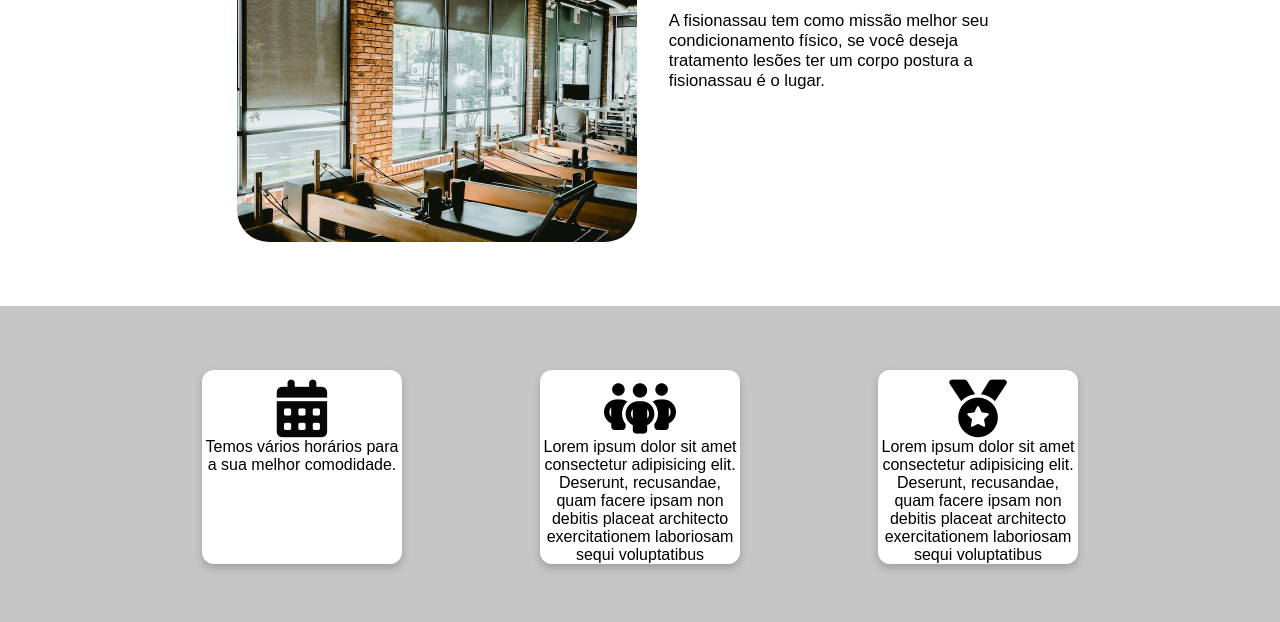
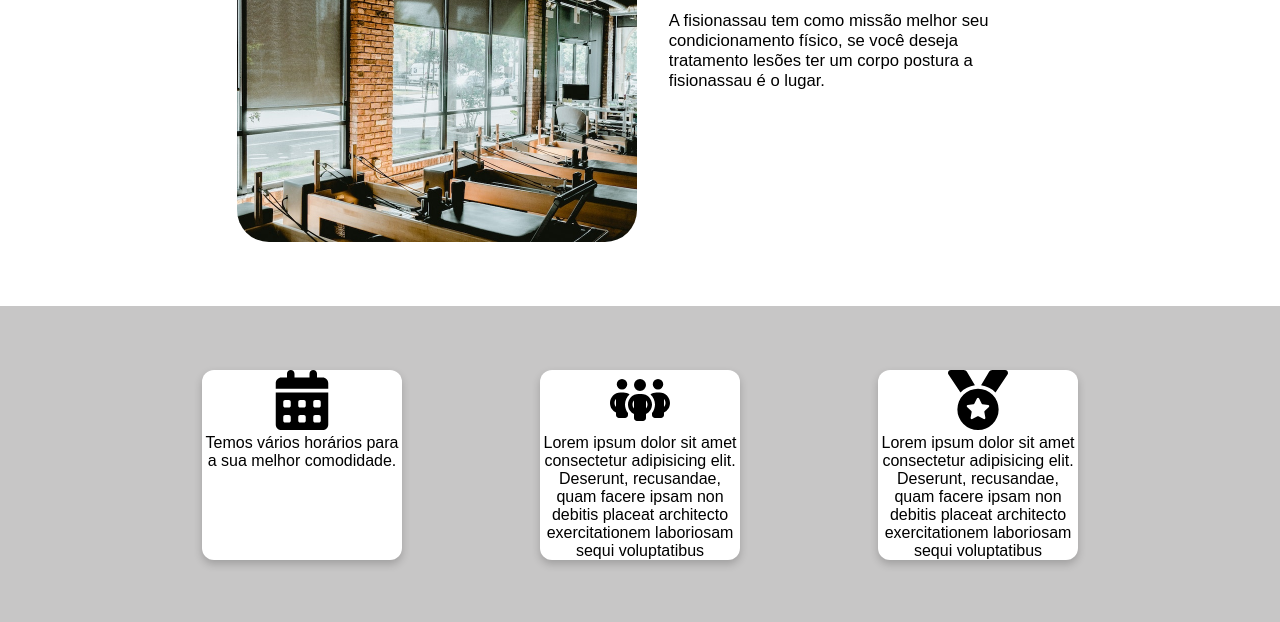
Before and after one commit to danlimax/fisionassau, a plain HTML site: page src/index.html in a window 1280 px wide. Shown: the part 178-800 px from the top of the page. Drawn offline with Linux system fonts and the light colour scheme.

Commit message:
Correção de icones

```diff
--- a/src/index.html
+++ b/src/index.html
@@ -45,20 +45,21 @@
       <!--inicio Card de conteudo-->
       <div class="back">
         <div class="card">
-          <i
-            class="fa-solid fa-calendar-days"
-            style="color: #080707; font-size: 3.6em; margin-top: 10px"
-          >
-          </i>
+          <img
+            src="./assets/calendar-days-solid.svg"
+            style="width: 60px; height: 60px"
+            alt=""
+          />
           <p class="paragrafo2">
             Temos vários horários para a sua melhor comodidade.
           </p>
         </div>
         <div class="card">
-          <i
-            class="fa-solid fa-people-group"
-            style="color: #000000; font-size: 3.6em; margin-top: 10px"
-          ></i>
+          <img
+            src="./assets/people-group-solid.svg"
+            style="width: 60px; height: 60px"
+            alt=""
+          />
           <p class="paragrafo2">
             Lorem ipsum dolor sit amet consectetur adipisicing elit. Deserunt,
             recusandae, quam facere ipsam non debitis placeat architecto
@@ -66,10 +67,11 @@
           </p>
         </div>
         <div class="card">
-          <i
-            class="fa-solid fa-medal"
-            style="color: #000000; font-size: 3.6em; margin-top: 10px"
-          ></i>
+          <img
+            src="./assets/medal-solid.svg"
+            style="width: 60px; height: 60px"
+            alt=""
+          />
           <p class="paragrafo2">
             Lorem ipsum dolor sit amet consectetur adipisicing elit. Deserunt,
             recusandae, quam facere ipsam non debitis placeat architecto
@@ -115,9 +117,5 @@
       </div>
       <p style="color: rgb(0, 0, 0)">&copy; Todos os diretios resevados 2023</p>
     </footer>
-    <script
-      src="https://kit.fontawesome.com/bba878b8aa.js"
-      crossorigin="anonymous"
-    ></script>
   </body>
 </html>
```
Also changed, not shown: src/assets/calendar-days-solid.svg (added), src/assets/medal-solid.svg (added), src/assets/people-group-solid.svg (added).
